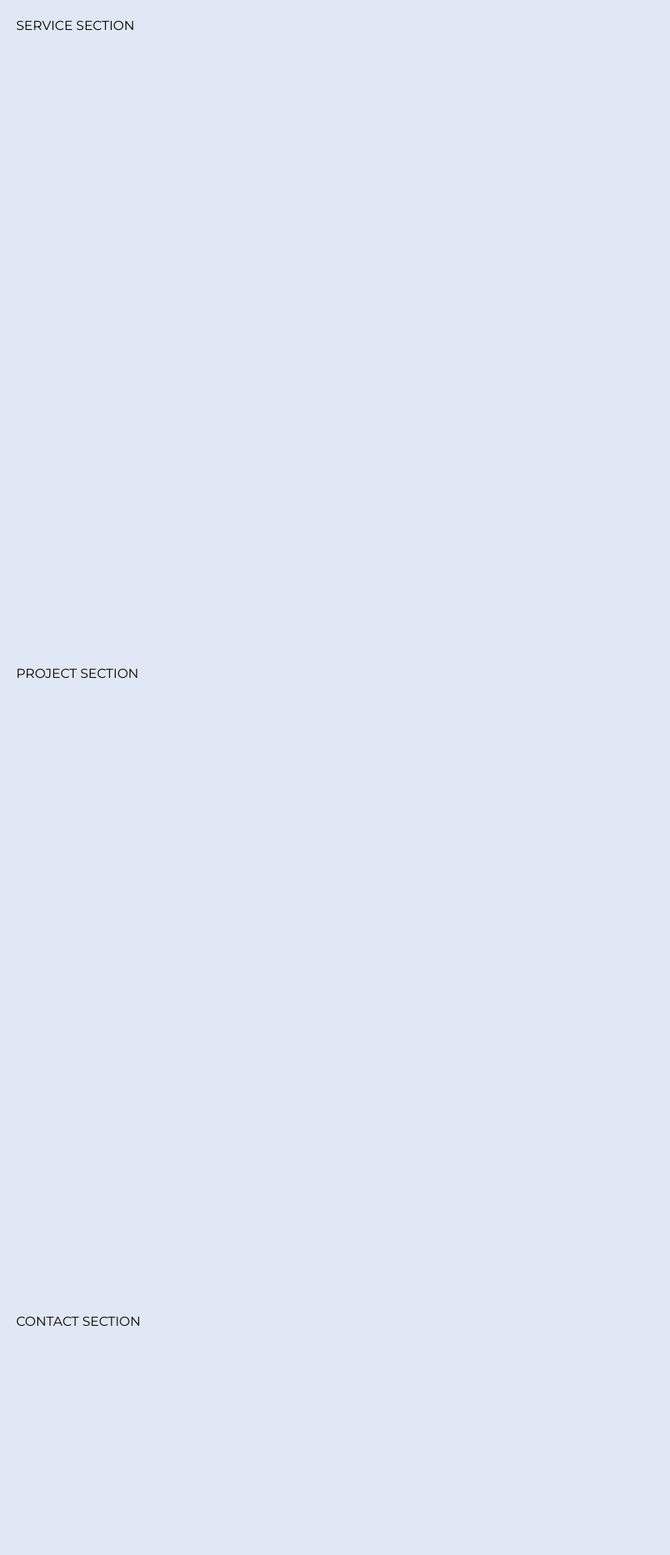
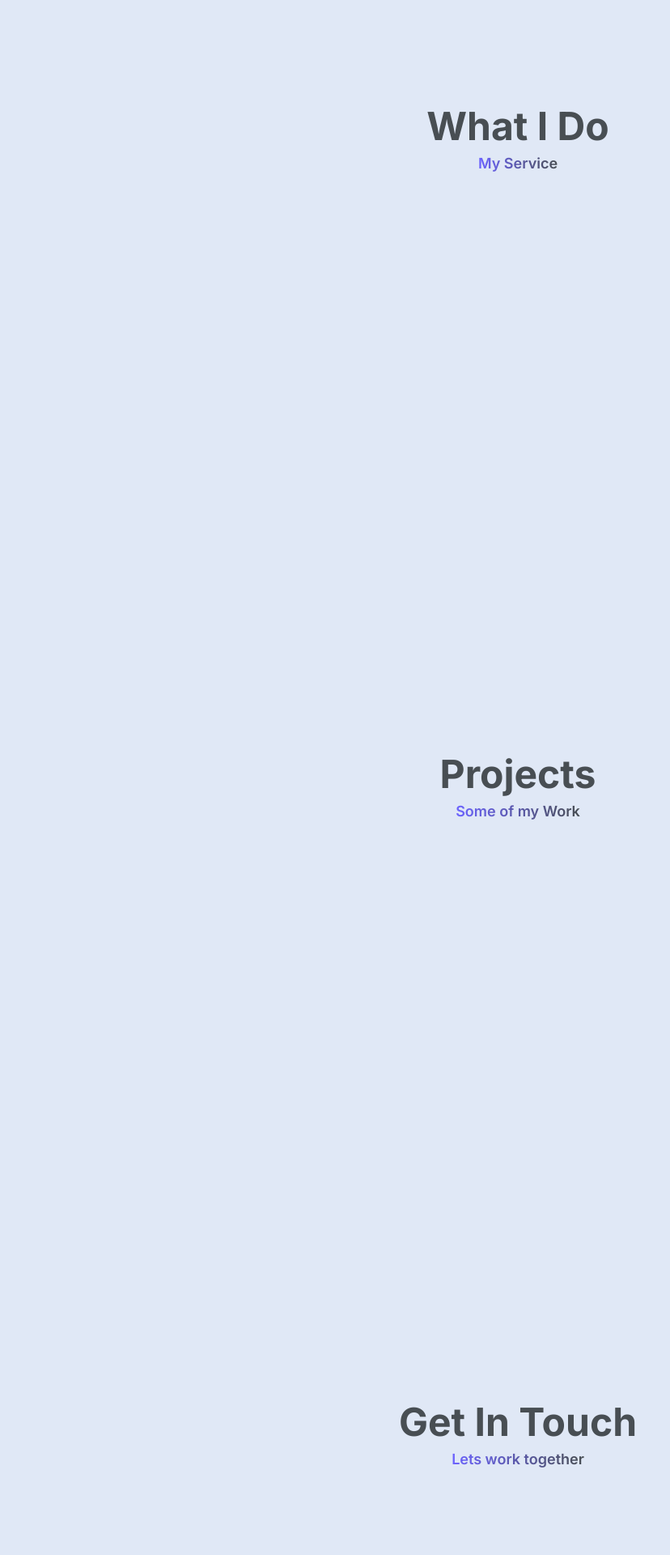
Before and after one commit to AldiAlpaujan/portfolio-with-react, a React (Vite) app: page / in a window 1280 px wide. Shown: the part 1580-3500 px from the top of the page at 81% size, without its empty margins (0-828 px from the left). Built offline with nearby package versions, Linux system fonts and the light colour scheme.

Commit message:
add title to every section

```diff
--- a/src/pages/Contact/index.tsx
+++ b/src/pages/Contact/index.tsx
@@ -2,8 +2,15 @@ import PageWrapper from "../../components/template/PageWrapper";
 
 const Contact = () => {
   return (
-    <PageWrapper id="Contact">
-      CONTACT SECTION
+    <PageWrapper id="Contact" className="pt-section">
+      <div className="flex flex-col items-center justify-center">
+        <h1 className="section-title">
+          Get In Touch
+        </h1>
+        <h2 className="section-subtitle">
+          Lets work together
+        </h2>
+      </div>
     </PageWrapper>
   );
 };
--- a/src/pages/Project/index.tsx
+++ b/src/pages/Project/index.tsx
@@ -2,8 +2,15 @@ import PageWrapper from "../../components/template/PageWrapper";
 
 const Project = () => {
   return (
-    <PageWrapper id="Project">
-      PROJECT SECTION
+    <PageWrapper id="Project" className="pt-section">
+      <div className="flex flex-col items-center justify-center">
+        <h1 className="section-title">
+          Projects
+        </h1>
+        <h2 className="section-subtitle">
+          Some of my Work
+        </h2>
+      </div>
     </PageWrapper>
   );
 };
--- a/src/pages/Service/index.tsx
+++ b/src/pages/Service/index.tsx
@@ -2,8 +2,15 @@ import PageWrapper from "../../components/template/PageWrapper";
 
 const Service = () => {
   return (
-    <PageWrapper id="Service">
-      SERVICE SECTION
+    <PageWrapper id="Service" className="pt-section">
+      <div className="flex flex-col items-center justify-center">
+        <h1 className="section-title">
+          What I Do
+        </h1>
+        <h2 className="section-subtitle">
+          My Service
+        </h2>
+      </div>
     </PageWrapper>
   );
 };
```
